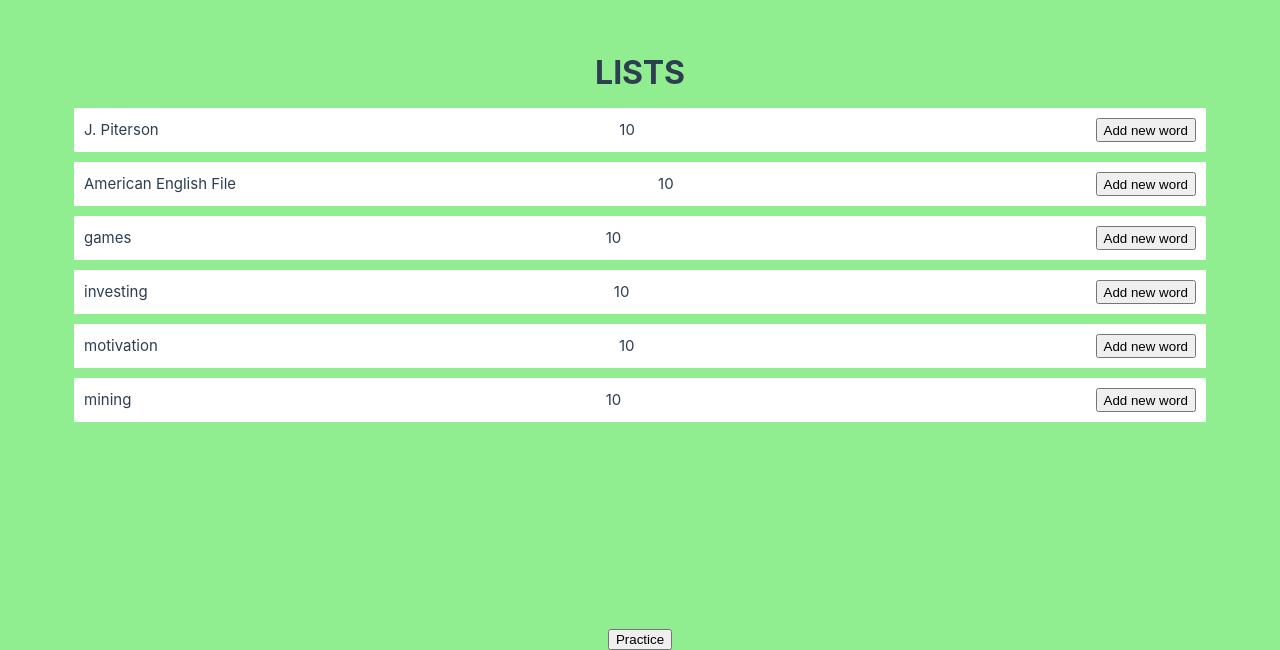
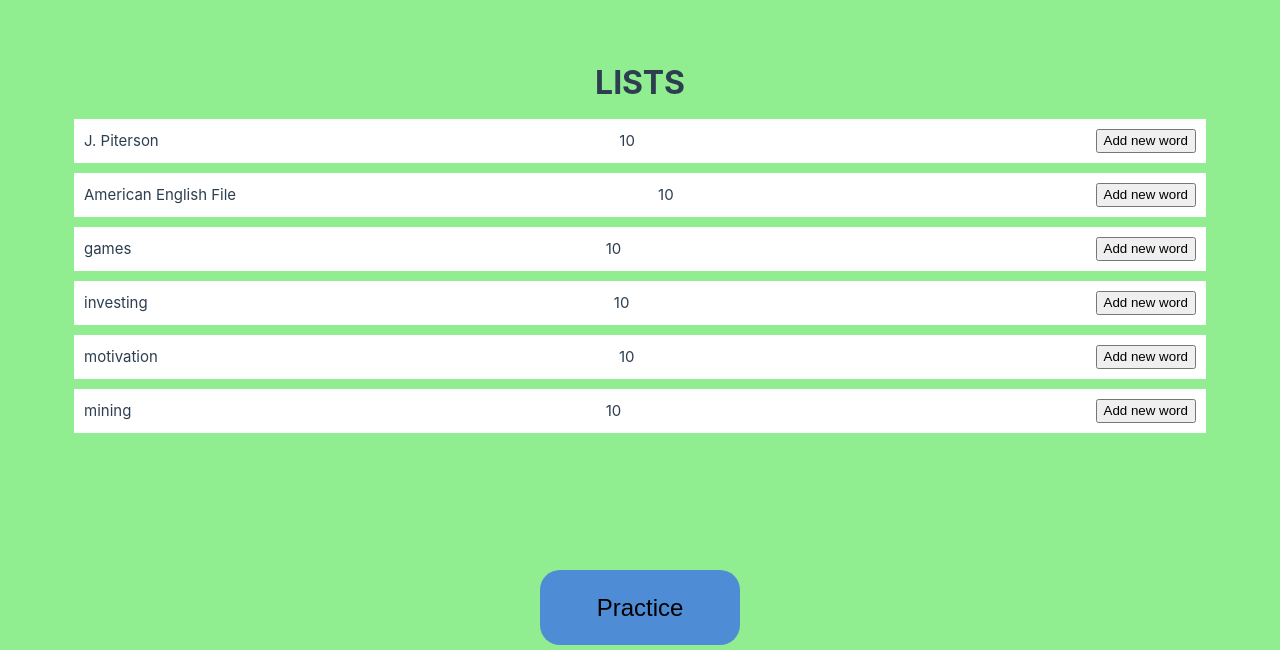
Before and after one commit to termokop/learn_words, a Vue app: page / in a window 1280 px wide. Shown: the part 150-800 px from the top of the page. Built offline with nearby package versions, Linux system fonts and the light colour scheme.

Commit message:
add Transition component

```diff
--- a/src/App.vue
+++ b/src/App.vue
@@ -1,14 +1,3 @@
-<script setup>
-// import vAddNewWord from './components/vAddNewWord.vue'
-// import vWordCard from './components/vWordCard.vue';
-// import vMenu from './components/vMenu.vue';
-</script>
-
 <template>
 <router-view></router-view>
-  <!-- <vAddNewWord></vAddNewWord> -->
-  <!-- <vWordCard></vWordCard> -->
-  <!-- <v-menu></v-menu> -->
 </template>
-
-<style scoped></style>
--- a/src/components/vAddNewWord.vue
+++ b/src/components/vAddNewWord.vue
@@ -49,6 +49,7 @@ const replace_word = () => {
 </script>
 
 <template>
+  <Transition>
     <div class="add-new-word">
       <p class="close-btn" @click="$emit('close')">X</p>
       <label for="word">Word</label>
@@ -71,9 +72,12 @@ const replace_word = () => {
 
       <button @click="addNewWord()">Add word</button>
     </div>
+  </Transition>
 </template>
 
 <style scoped>
+
+
 .add-new-word {
   width: 350px;
   padding: 20px;
--- a/src/components/vLists.vue
+++ b/src/components/vLists.vue
@@ -61,12 +61,24 @@
             <div class="amount-of-words">{{ list.amount_of_words }}</div>
             <button @click=show_modal(list.name)>Add new word</button>
         </div>
-        <vAddNewWord :list-prop="choosen_list" v-if="showAddWord" @close="showAddWord = false"></vAddNewWord>
+        <Transition>
+            <vAddNewWord :list-prop="choosen_list" v-if="showAddWord" @close="showAddWord = false"></vAddNewWord>
+        </Transition>
     </div>
 
 </template>
 
 <style scoped>
+
+.v-enter-active,
+.v-leave-active {
+  transition: opacity 0.5s ease;
+}
+
+.v-enter-from,
+.v-leave-to {
+  opacity: 0;
+}
 
     .lists {
         width: 90vw;
--- a/src/components/vMenu.vue
+++ b/src/components/vMenu.vue
@@ -1,6 +1,5 @@
 <script setup>
 
-// import {ref} from 'vue'
 import vLists from './vLists.vue'
 
 
@@ -8,10 +7,48 @@ import vLists from './vLists.vue'
 
 <template>
 
-    <v-lists></v-lists>
+    <div class="menu">
+
+        <v-lists></v-lists>
+
+        <div class="btn">
+            <button @click="this.$router.push('/practice')">Practice</button>
+        </div>
+
+    </div>
+
+</template>
 
 
+<style scoped>
 
-    <button @click="this.$router.push('/practice')">Practice</button>
+.btn {
+    /* background-color: pink; */
+    position: fixed;
+    bottom: 0;
+    left: 0;
+    width: 100%;
+    display: flex;
+    justify-content: center;
+    height: 10vh;
 
-</template>
+
+}
+
+button {
+    background-color: rgba(61, 113, 234, 0.785);
+    outline: none;
+    border: none;
+    padding: 20px;
+    border-radius: 20px;
+    width: 200px;
+    font-size: 1.5rem;
+    height: 75px;
+}
+
+button:hover {
+    background-color:  rgb(61, 113, 234);
+    color: white;
+}
+
+</style>
```
Lines whose indentation alone changed are shown as unchanged.
